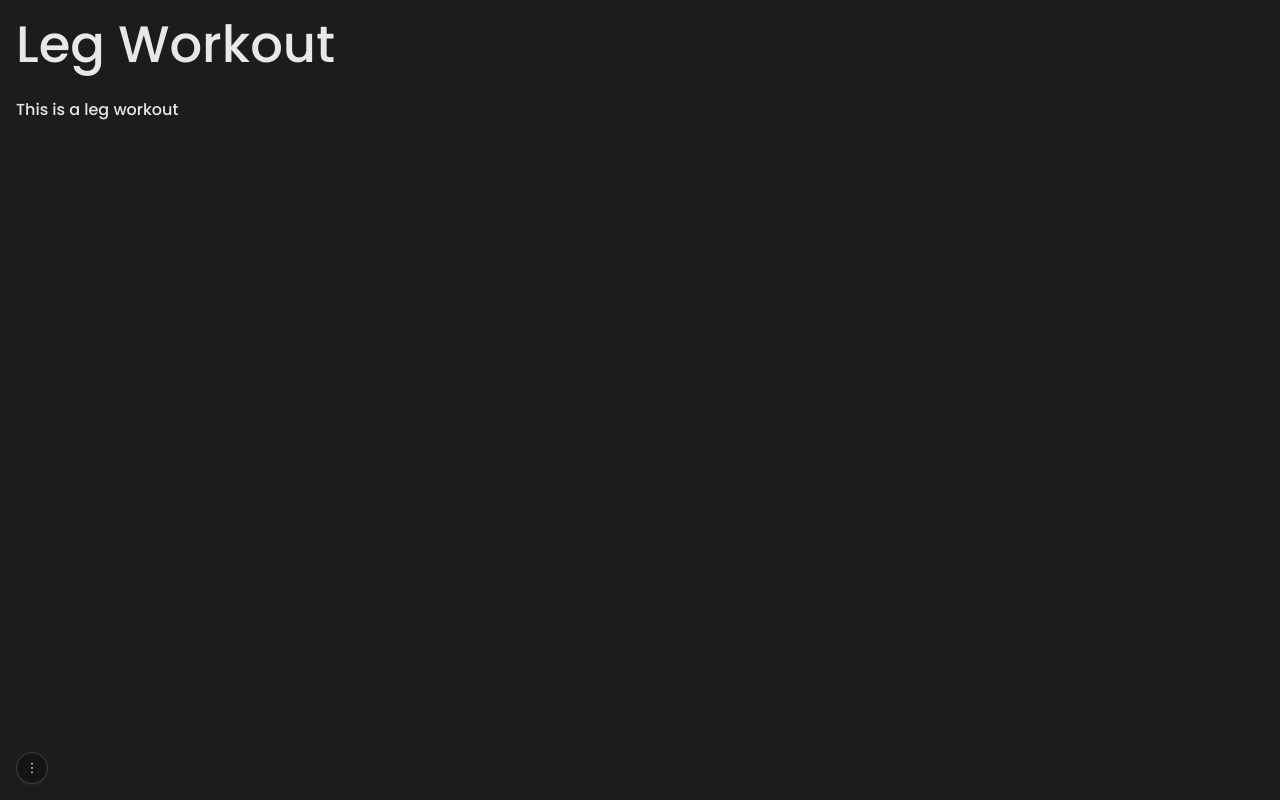
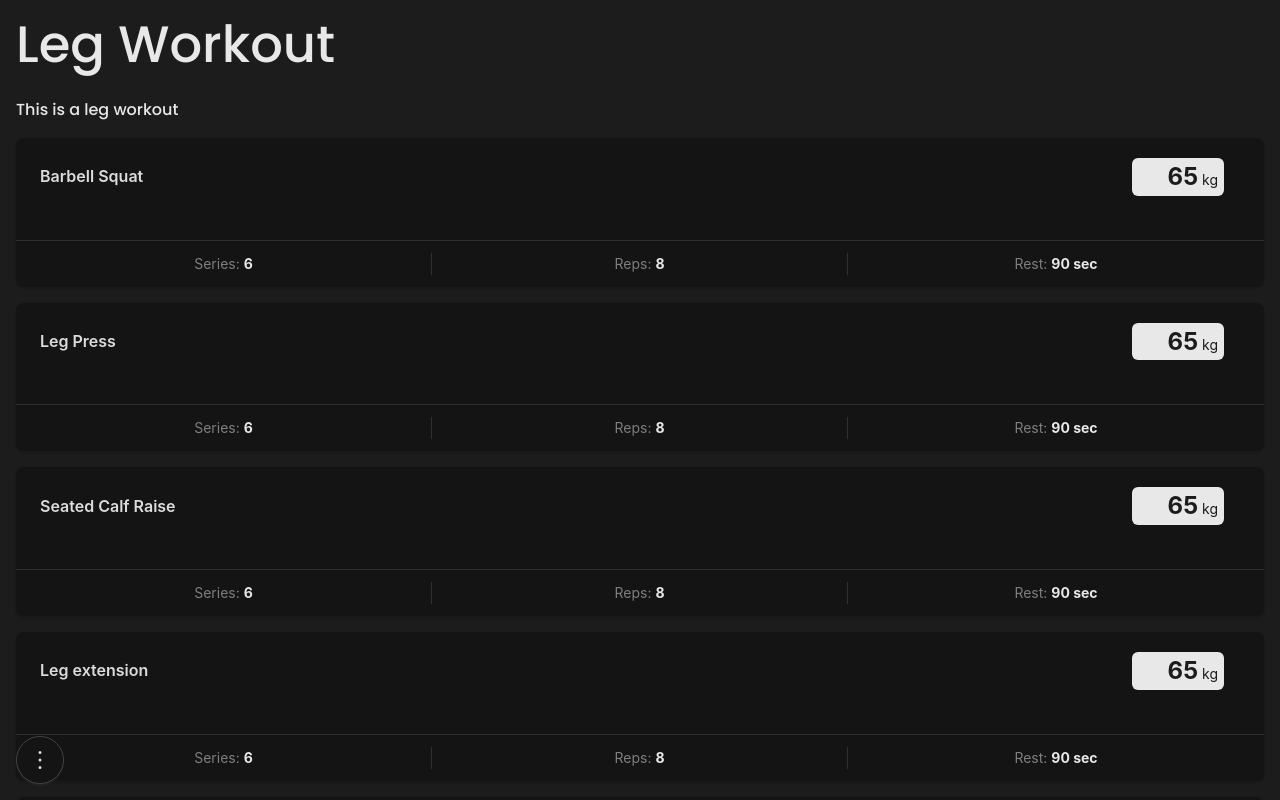
Before and after one commit to ksaphier/trainerapp-ui, a Vue app: page /workout/1 in a window 1280 px wide. Shown: the top 800 px of the page. Built offline with nearby package versions, Linux system fonts and the light colour scheme.

Commit message:
fixes ui - update data

```diff
--- a/public/testdata/exercises.json
+++ b/public/testdata/exercises.json
@@ -29,6 +29,31 @@
       "id": "006",
       "title": "Dips",
       "description": "Dips are a compound push exercise effective in targeting the chest, shoulders, and triceps. The movement starts by suspending the body between parallel bars or rings, then lowering and raising the body using arm strength."
+    },
+    {
+      "id": "007",
+      "title": "Barbell Squat",
+      "description": "The Barbell Squat is a compound exercise that targets the lower body, including the quadriceps, hamstrings, and glutes. It involves lifting a barbell placed on the shoulders while performing a squatting motion."
+    },
+    {
+      "id": "008",
+      "title": "Leg Press",
+      "description": "The Leg Press is a machine-based exercise that targets the lower body muscles, including the quadriceps, hamstrings, and glutes. It involves pushing a weighted platform away from the body using the legs."
+    },
+    {
+      "id": "009",
+      "title": "Seated Calf Raise",
+      "description": "The Seated Calf Raise targets the calf muscles, specifically the soleus and gastrocnemius. It is performed by sitting on a machine with the knees bent and pushing a weighted lever with the balls of the feet."
+    },
+    {
+      "id": "010",
+      "title": "Leg extension",
+      "description": "The Leg Extension is an isolation exercise that targets the quadriceps muscles. It is performed using a machine that involves extending the legs against resistance by lifting a padded lever with the feet."
+    },
+    {
+      "id": "011",
+      "title": "Dumbbell split squat",
+      "description": "The Dumbbell Split Squat is a unilateral lower body exercise that targets the quadriceps, hamstrings, and glutes. It is performed by stepping back into a lunge position while holding dumbbells and lowering the back knee towards the ground."
     }
   ]
 }
--- a/public/testdata/workoutExercises.json
+++ b/public/testdata/workoutExercises.json
@@ -47,6 +47,54 @@
       "reps": 6,
       "rest": 90,
       "weight": 70
+    },
+    {
+      "workoutId": "1",
+      "exerciseId": "007",
+      "series": 6,
+      "reps": 8,
+      "rest": 90,
+      "weight": 65
+    },
+    {
+      "workoutId": "1",
+      "exerciseId": "008",
+      "series": 6,
+      "reps": 8,
+      "rest": 90,
+      "weight": 65
+    },
+    {
+      "workoutId": "1",
+      "exerciseId": "009",
+      "series": 6,
+      "reps": 8,
+      "rest": 90,
+      "weight": 65
+    },
+    {
+      "workoutId": "1",
+      "exerciseId": "010",
+      "series": 6,
+      "reps": 8,
+      "rest": 90,
+      "weight": 65
+    },
+    {
+      "workoutId": "1",
+      "exerciseId": "011",
+      "series": 6,
+      "reps": 8,
+      "rest": 90,
+      "weight": 65
+    },
+    {
+      "workoutId": "1",
+      "exerciseId": "012",
+      "series": 6,
+      "reps": 8,
+      "rest": 90,
+      "weight": 65
     }
   ]
 }
--- a/src/components/ExerciseCard.vue
+++ b/src/components/ExerciseCard.vue
@@ -43,7 +43,7 @@ defineProps({
   description: { type: String, default: "Description" },
   series: { type: Number, default: 4 },
   reps: { type: Number, default: 8 },
-  rest: { type: Number, default: 903 },
+  rest: { type: Number, default: 90 },
   weight: { type: Number, default: 60 },
 });
 
@@ -56,17 +56,24 @@ b {
 
 .weight-container {
   display: inline-block;
-  width: fit-content; /* or any fixed width you prefer */
   text-align: end;
+  background-color: var(--text-color);
+  color: var(--back-color);
+  width: 92px;
+  padding-right: 6px;
+  border-radius: 6px;
 }
 
 .weight {
   font-size: 1.5rem;
+  color: var(--back-color);
 }
+
 .ant-card-meta {
   align-items: center;
   flex-direction: row-reverse;
 }
+
 .ant-collapse-content-box > p {
   margin: 0px;
 }
--- a/src/components/MenuApp.vue
+++ b/src/components/MenuApp.vue
@@ -4,6 +4,8 @@
       :open="visible"
       @openChange="handleVisibleChange"
       trigger="click"
+      placement="topLeft"
+      overlay-class="overlay"
     >
       <template #overlay>
         <a-menu>
@@ -23,7 +25,11 @@
           </a-menu-item>
         </a-menu>
       </template>
-      <a-button shape="circle" @click="visible = !visible">
+      <a-button
+        class="dropdown-button"
+        shape="circle"
+        @click="visible = !visible"
+      >
         <MenuOutlined v-if="visible" />
         <MoreOutlined v-else />
       </a-button>
@@ -57,4 +63,19 @@ const handleClick = (event: { preventDefault: () => void }) => {
   left: 1rem;
   z-index: 1000;
 }
+
+/* class to make the button bigger */
+.dropdown-button {
+  font-size: 1.5rem;
+  width: 3rem;
+  height: 3rem;
+  display: flex;
+  justify-content: center;
+  align-items: center;
+}
+
+.ant-dropdown-menu-title-content > a {
+  font-size: 1.2rem;
+  margin: 0.5rem;
+}
 </style>
--- a/src/components/ThemeToggler.vue
+++ b/src/components/ThemeToggler.vue
@@ -8,8 +8,8 @@
             'icon-move-left': !activeTheme,
           }"
           xmlns="http://www.w3.org/2000/svg"
-          width="24"
-          height="24"
+          width="32"
+          height="32"
           viewBox="0 0 24 24"
         >
           <path
@@ -36,18 +36,23 @@ defineProps<{
 
 <style scoped>
 .theme-toggler {
-  width: 100;
+  width: 100%;
   background-color: var(--back-color);
+  height: fit-content;
+  display: flex;
+  align-items: center;
+  justify-content: center;
 }
+
 .icon-move-right {
   transition: transform 0.3s ease-in-out;
-  transform: translateX(50%);
+  transform: translateX(80%);
   fill: var(--text-color);
 }
 
 .icon-move-left {
   transition: transform 0.3s ease-in-out;
-  transform: translateX(-50%);
+  transform: translateX(-80%);
   fill: var(--text-color);
 }
 </style>
```
